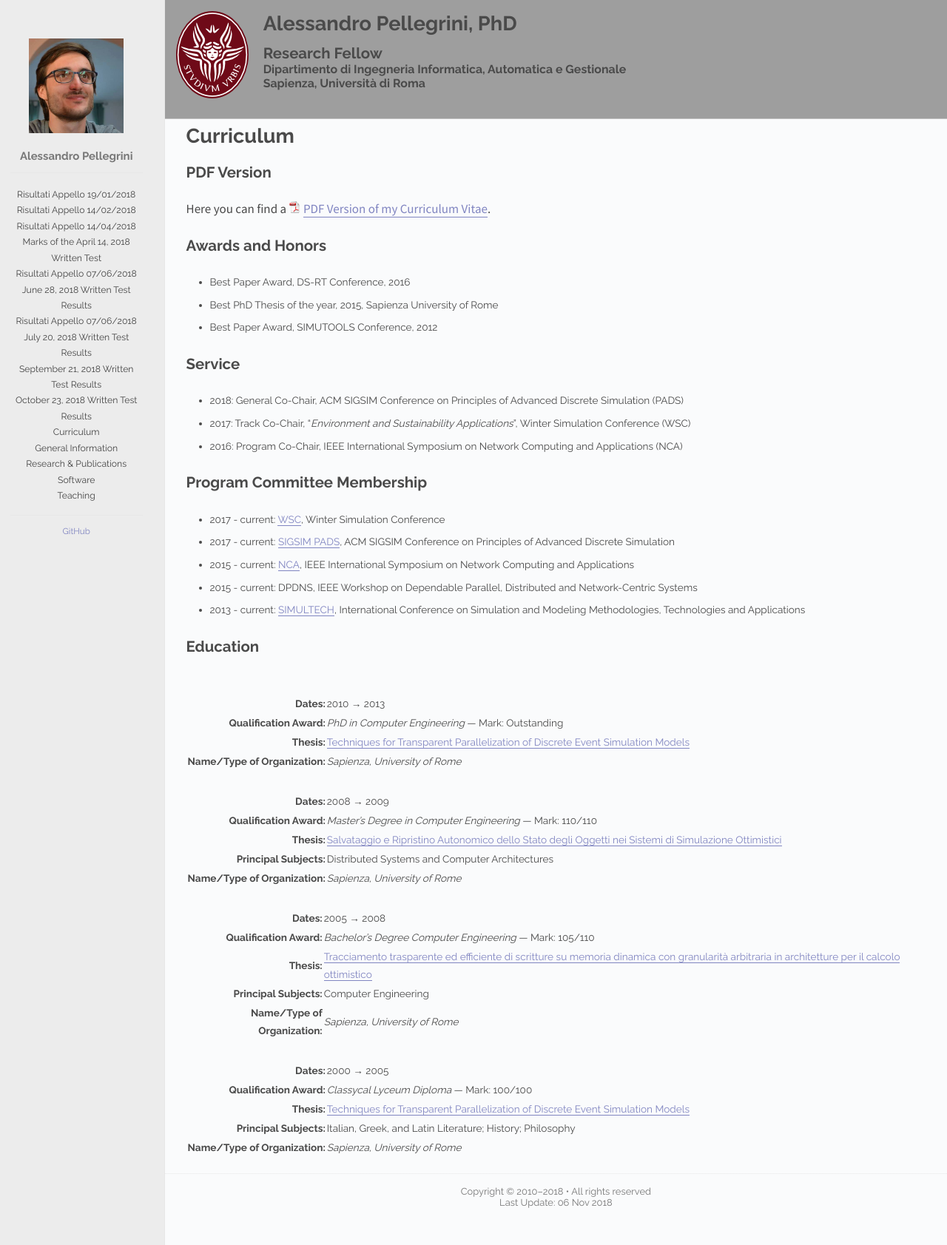
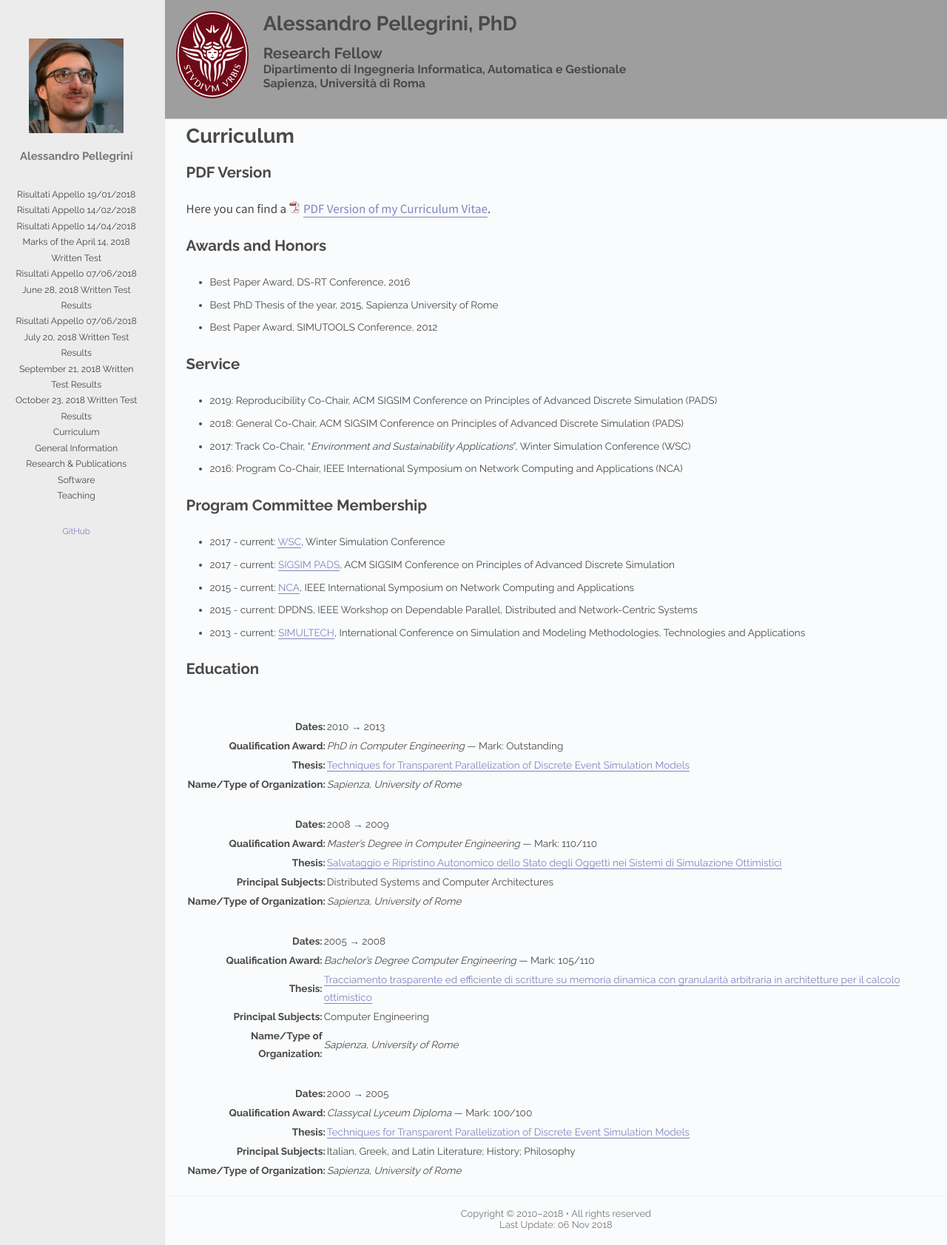
Before and after one commit to alessandropellegrini/personal-website, a Jekyll site: the page built from curriculum.md, in a window 1280 px wide. Shown: the whole page at 74% size. Built offline with Jekyll 4.4.1, drawn with Linux system fonts in a browser that asks for light colours.

Commit message:
Update curriculum
Signed-off-by: Alessandro Pellegrini <pellegrini@dis.uniroma1.it>

```diff
--- a/curriculum.md
+++ b/curriculum.md
@@ -23,6 +23,7 @@ Awards and Honors
 Service
 -------
 
+* 2019: Reproducibility Co-Chair, ACM SIGSIM Conference on Principles of Advanced Discrete Simulation (PADS)
 * 2018: General Co-Chair, ACM SIGSIM Conference on Principles of Advanced Discrete Simulation (PADS)
 * 2017: Track Co-Chair, "<em>Environment and Sustainability Applications</em>", Winter Simulation Conference (WSC)
 * 2016: Program Co-Chair, IEEE International Symposium on Network Computing and Applications (NCA)
```
Also changed, not shown: 1 other file.
